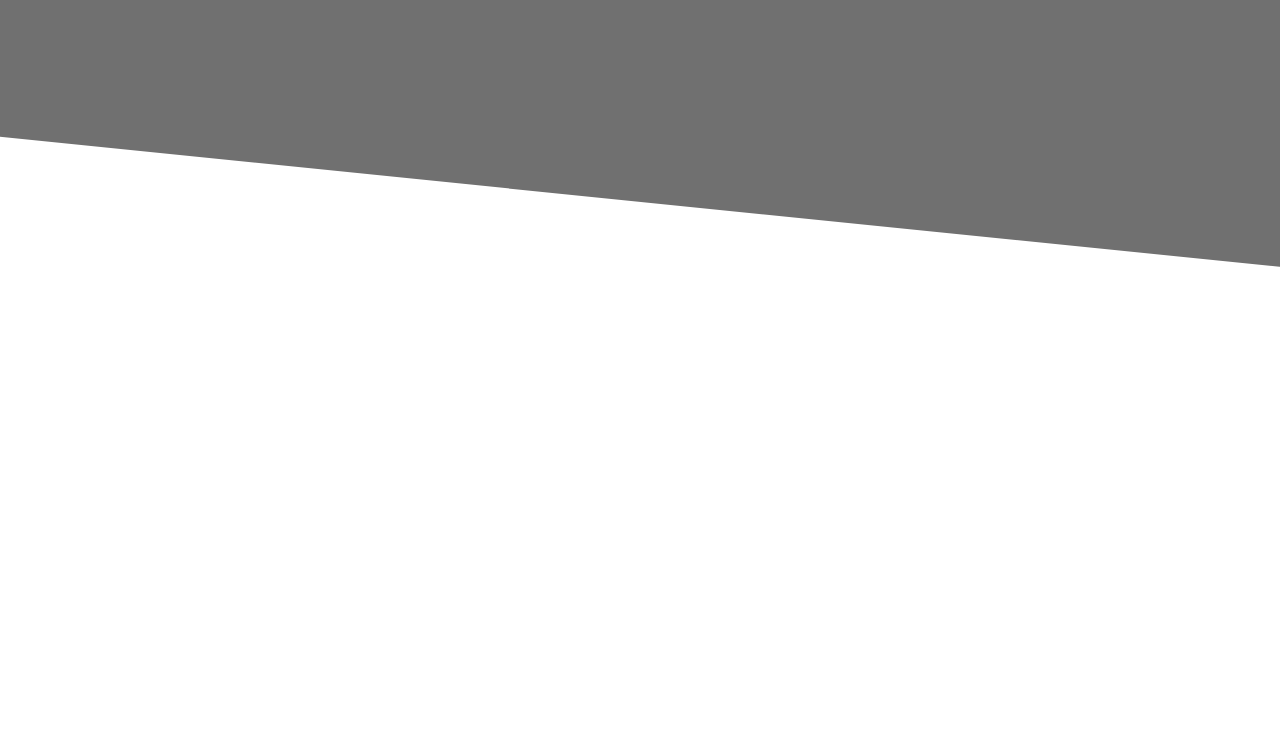
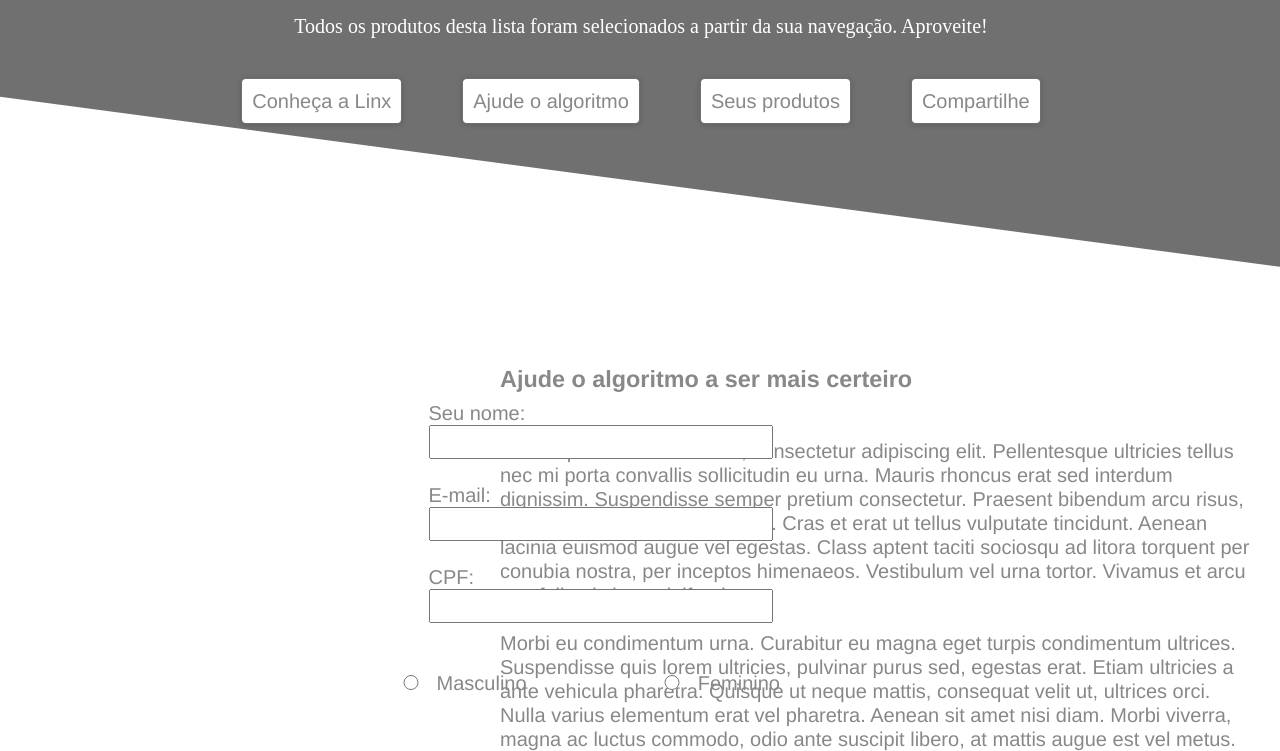
Before and after one commit to guilhermegreis/landing_page, a plain HTML site: page index.html in a window 1280 px wide. Shown: the part 134-885 px from the top of the page. Before the commit the page ends 800 px from the top, so only its background shows below. Drawn offline with Linux system fonts and the light colour scheme.

Commit message:
finalização da header e estruturando o corpo do projeto

```diff
--- a/css/style.css
+++ b/css/style.css
@@ -1,16 +1,126 @@
+:root {
+    --color-primary: #888888;
+    --color-secondary: #707070;
+
+    --font-primary: normal normal normal 20px/24px Helvetica Neue;
+}
+
 *{
     padding: 0;
     margin: 0;
 }
 
-.top {
+body {
+    color: white;
+}
+
+.home .header {
 top: 0px;
 right: 100px;
 width: 100%;
 height: 399px;
 
-background: #707070 0% 0% no-repeat padding-box;
-border: 1px solid #707070;
+background: var(--color-secondary) 0% 0% no-repeat padding-box;
+border: 1px solid var(--color-secondary);
 opacity: 1;
-clip-path: polygon(0 0,100% 0,100% 100%,0 calc(80% - 50px));
+clip-path: polygon(0 0,100% 0,100% 100%,0 calc(80% - 90px));
 }
+
+.home .header p {
+    font-size: 20px;
+    margin-top: 40px;
+    display: flex;
+    justify-content: center;
+
+    margin-bottom: 0;
+    padding: 0;
+}
+
+.home .header h2 {
+    font-size: 40px;
+    display: flex;
+    justify-content: center;
+    margin-top: -10px;
+}
+
+.home .header .p2 {
+    padding: 0;
+    margin-top: 30px;
+}
+
+.home .header .nav {
+    display: flex;
+    justify-content: center;
+}
+
+.home .header .nav ul {
+    display: flex;
+    list-style: none;
+    justify-content: center;
+}
+
+.home .header .nav ul li {
+    text-decoration: none;
+    padding: 10px;
+    margin: 40px 30px; /* Aumenta o espaçamento horizontal entre os itens */
+    border: 1px solid var(--color-secondary);
+    border-radius: 4px;
+    opacity: 1;
+    background: #FFFFFF 0% 0% no-repeat padding-box;
+    box-shadow: 0px 1px 6px #00000029;
+}
+
+.home .header .nav ul li a {
+    text-decoration: none;
+    color: var(--color-primary);
+    font: var(--font-primary);
+}
+
+.help .container {
+    display: flex;
+    color: var(--color-primary);
+}
+
+.help .container .timing {
+    width: 100%;
+}
+
+.help .container .timing .overlay {
+    color: var(--color-primary);
+    font: var(--font-primary);
+
+    margin-top: 100px;
+    margin-left: 500px; /* Ajuste conforme necessário para alinhar à direita */
+    width: 750px; /* Mantive este valor, mas ajuste conforme necessário */
+}
+
+.help .container .timing .data {
+    display: flex;
+    justify-content: flex-end;
+    margin-top: -350px;
+    margin-right: 500px;
+
+   color: var(--color-primary);
+   font: var(--font-primary);
+}
+
+.help .container .timing .data .necs {
+    display: flex;
+    flex-direction: column;
+    align-items: center;
+}
+
+.help .container .timing .data .necs input {
+    top: 441px;
+    left: 870px;
+    width: 340px;
+    height: 30px;
+
+
+    margin-right: -150px;
+}
+
+.help .container .timing .data .necs .sex {
+    height: 15px;
+    margin-left: -30px;
+}
--- a/index.html
+++ b/index.html
@@ -3,16 +3,75 @@
 <head>
     <meta charset="UTF-8">
     <meta name="viewport" content="width=device-width, initial-scale=1.0">
-    <title>Document</title>
+    <title>Landing Page</title>
+    <link rel="preconnect" href="https://fonts.gstatic.com" crossorigin>
+    <link href="https://fonts.googleapis.com/css2?family=Comic+Neue:ital,wght@0,300;0,400;0,700;1,300;1,400;1,700&display=swap" rel="stylesheet">
     <link rel="stylesheet" href="css/style.css">
 </head>
 <body>
 
-    <div class="container">
-        <div class="top">
-            <header></header>
+    <section id="home" class="home">
+        <header class="header">
+            <p>uma seleção de produtos</p> <br>
+            <h2 class="especial"><span>especial para você</span></h2>
+            <p class="p2">Todos os produtos desta lista foram selecionados a partir da sua navegação. Aproveite!</p>
+                <nav class="nav">
+                    <ul>
+                        <li>
+                            <a href="https://www.linx.com.br/">Conheça a Linx</a>
+                        </li>
+                        <li>
+                            <a href="help">Ajude o algoritmo</a>
+                        </li>
+                        <li>
+                            <a href="#products">Seus produtos</a>
+                        </li>
+                        <li>
+                            <a href="#share">Compartilhe</a>
+                        </li>
+                    </ul>
+            </nav class="nav">
+        </header>
+    </section>
+
+    <section id="help" class="help">
+        <div class="container">
+            <div class="timing">
+                <div class="overlay">
+                    <h3>Ajude o algoritmo a ser mais certeiro</h3>
+                    <br><br>
+                    <p>
+                        Lorem ipsum dolor sit amet, consectetur adipiscing elit. Pellentesque ultricies tellus nec mi porta convallis sollicitudin eu urna. Mauris rhoncus erat sed interdum dignissim. Suspendisse semper pretium consectetur. Praesent bibendum arcu risus, sit amet iaculis ex tempus quis. Cras et erat ut tellus vulputate tincidunt. Aenean lacinia euismod augue vel egestas. Class aptent taciti sociosqu ad litora torquent per conubia nostra, per inceptos himenaeos. Vestibulum vel urna tortor. Vivamus et arcu non felis tristique eleifend.
+                        <br>
+                        <br>
+                        Morbi eu condimentum urna. Curabitur eu magna eget turpis condimentum ultrices. Suspendisse quis lorem ultricies, pulvinar purus sed, egestas erat. Etiam ultricies a ante vehicula pharetra. Quisque ut neque mattis, consequat velit ut, ultrices orci. Nulla varius elementum erat vel pharetra. Aenean sit amet nisi diam. Morbi viverra, magna ac luctus commodo, odio ante suscipit libero, at mattis augue est vel metus.
+                    </p>
+                </div>
+                <div class="data">
+                    <form>
+                        <div class="necs">
+                            <div class="input">
+                                <label>Seu nome:</label><br>
+                                <input type="name" name="name">
+                            </div><br>
+                            <div class="input">
+                                <label>E-mail:</label><br>
+                                <input type="email" name="email">
+                            </div><br>
+                            <div class="input">
+                                <label>CPF:</label><br>
+                                <input type="cpf" name="cpf">
+                            </div><br><br>
+                            <div class="input">
+                                <input name="sex" type="radio" class="sex"> <label>Masculino</label>
+                                <input name="sex" type="radio" class="sex"> <label>Feminino</label>
+                            </div>
+                        </div>
+                    </form>
+                </div>
+            </div>
         </div>
-    </div>
+    </section>
 
 </body>
 </html>
```
